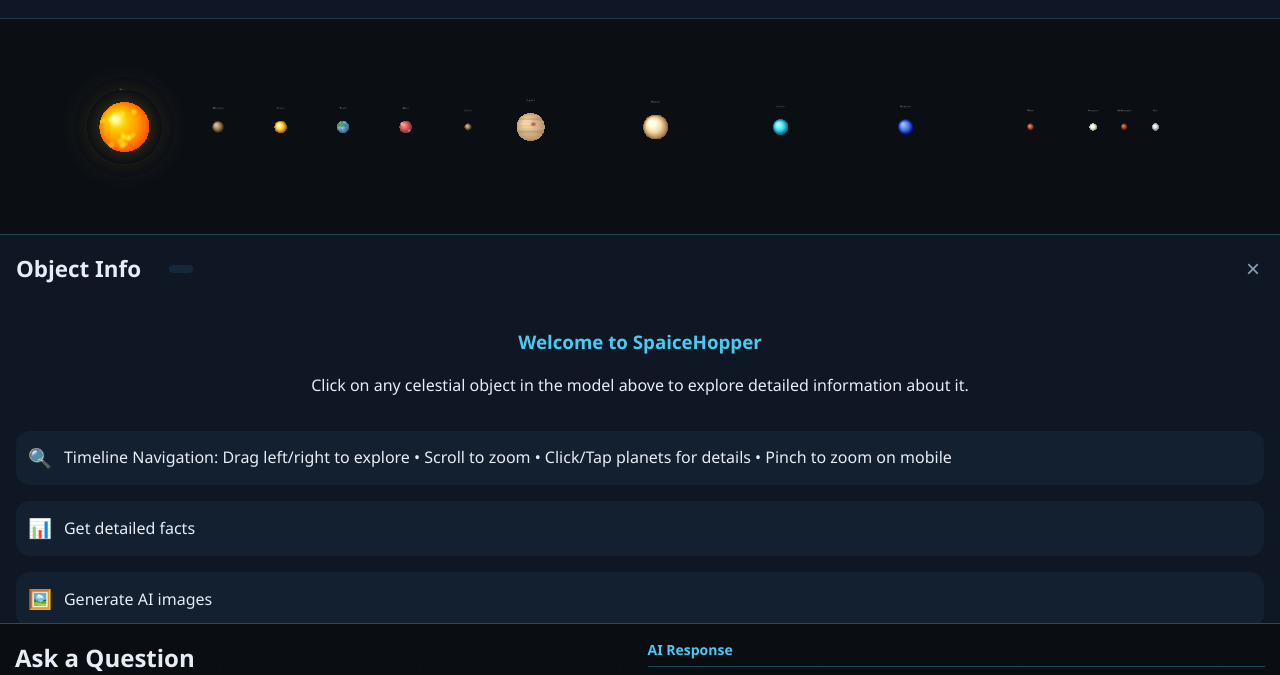
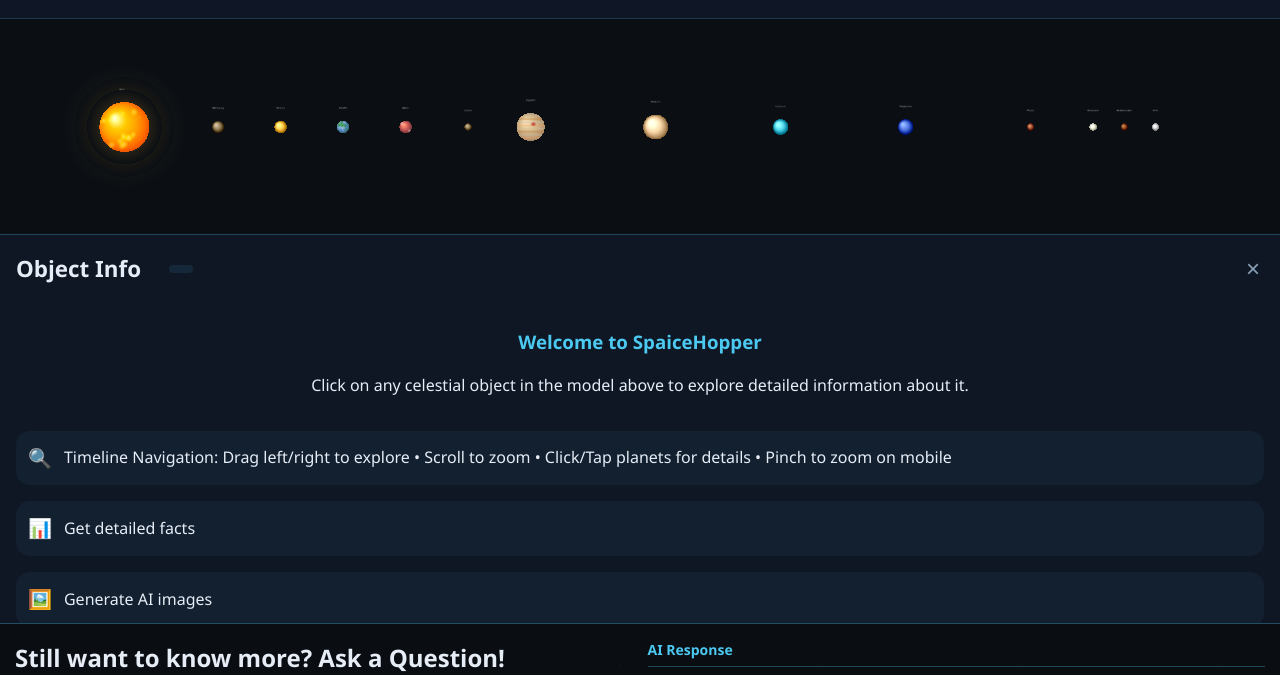
Before and after one commit to Rolando-Zamora/SolarSystemApp, a website: page public/index.html in a window 1280 px wide. Shown: the part 65-740 px from the top of the page. Drawn offline with nearby package versions, Linux system fonts and the light colour scheme.

Commit message:
minor text edits, increased zoom for model

```diff
--- a/public/app.js
+++ b/public/app.js
@@ -930,7 +930,7 @@
 
     // Clean white text on transparent background
     context.fillStyle = '#ffffff';
-    context.font = 'bold 18px Arial';
+    context.font = 'bold 20px Arial';
     context.textAlign = 'center';
     context.fillText(name, canvas.width / 2, 30);
 
--- a/public/index.html
+++ b/public/index.html
@@ -76,7 +76,7 @@
                     <div class="ai-content-container">
                         <!-- Left Column: Question Input -->
                         <div class="ai-left-column">
-                            <h2>Ask a Question</h2>
+                            <h2>Still want to know more? Ask a Question!</h2>
                             <div class="question-input-container">
                                 <input type="text" id="questionInput" placeholder="Ask me anything about planets, space, or astronomy..." maxlength="200">
                                 <button id="askButton" class="ask-btn">Ask AI</button>
```
